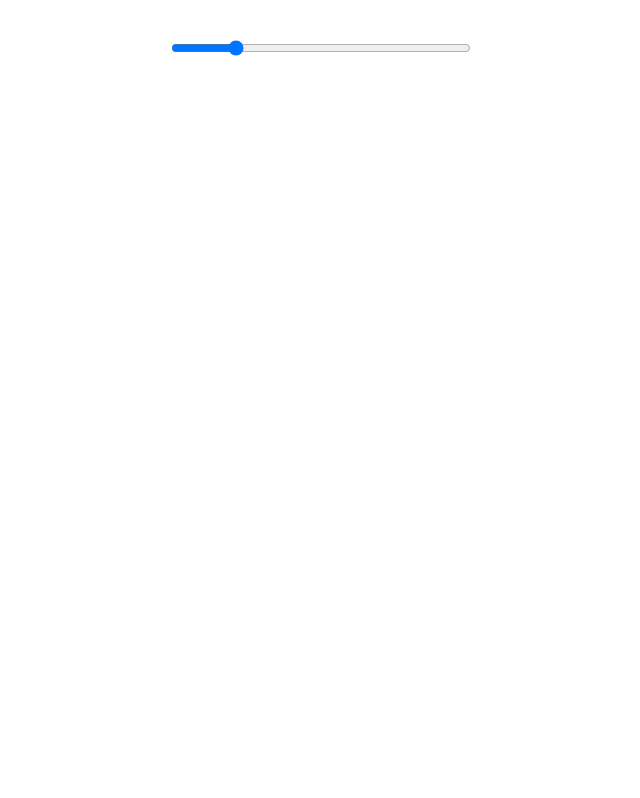
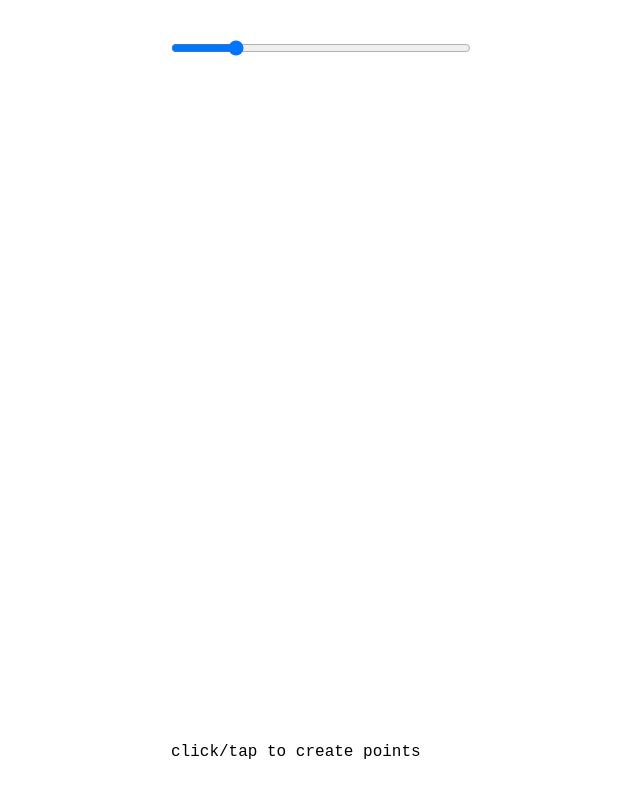
Before and after one commit to foretoo/bratik, a website built with Vite: page index.html in a window 1280 px wide. Shown: the whole page, without its empty margins (319-959 px from the left). Built offline with nearby package versions, Linux system fonts and the light colour scheme.

Commit message:
add info to index.html

```diff
--- a/index.html
+++ b/index.html
@@ -8,6 +8,7 @@
   </head>
   <body>
     <input type="range" min="0" max="100" value="20">
+    <p>click/tap to create points</p>
     <script type="module" src="/src/main.ts"></script>
   </body>
 </html>
--- a/src/style.sass
+++ b/src/style.sass
@@ -19,7 +19,14 @@ body
 canvas
   display: block
 
+input[type=range], p
+  position: absolute
+  width: clamp(5rem, 50%, 15rem)
+
 input[type=range]
-  position: absolute
   top: 2rem
-  width: clamp(5rem, 50%, 15rem)
+
+p
+  bottom: 2rem
+  font-size: 0.8rem
+  line-height: 1em
```
